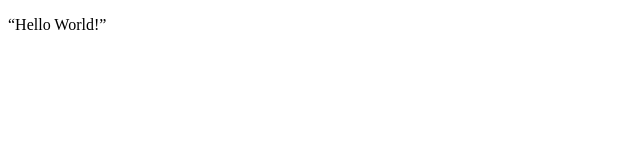
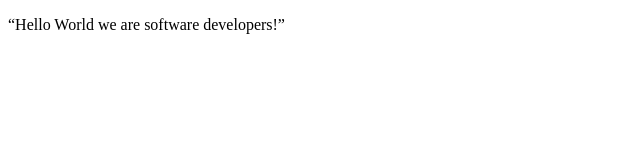
Before and after one commit to VTY1999/Product-Landing-Page, a plain HTML site: page index.html in a window 1280 px wide. Shown: the whole page, without its empty margins (0-640 px from the left). Drawn offline with Linux system fonts and the light colour scheme.

Commit message:
added a text

```diff
--- a/index.html
+++ b/index.html
@@ -5,7 +5,7 @@
     <meta http-equiv="X-UA-Compatible" content="IE=edge">
     <meta name="viewport" content="width=device-width, initial-scale=1.0">
     <title>Product-Landing-Page</title>
-    <p>“Hello World!”</p>
+    <p>“Hello World we are software developers!”</p>
 </head>
 <body>
 
```
